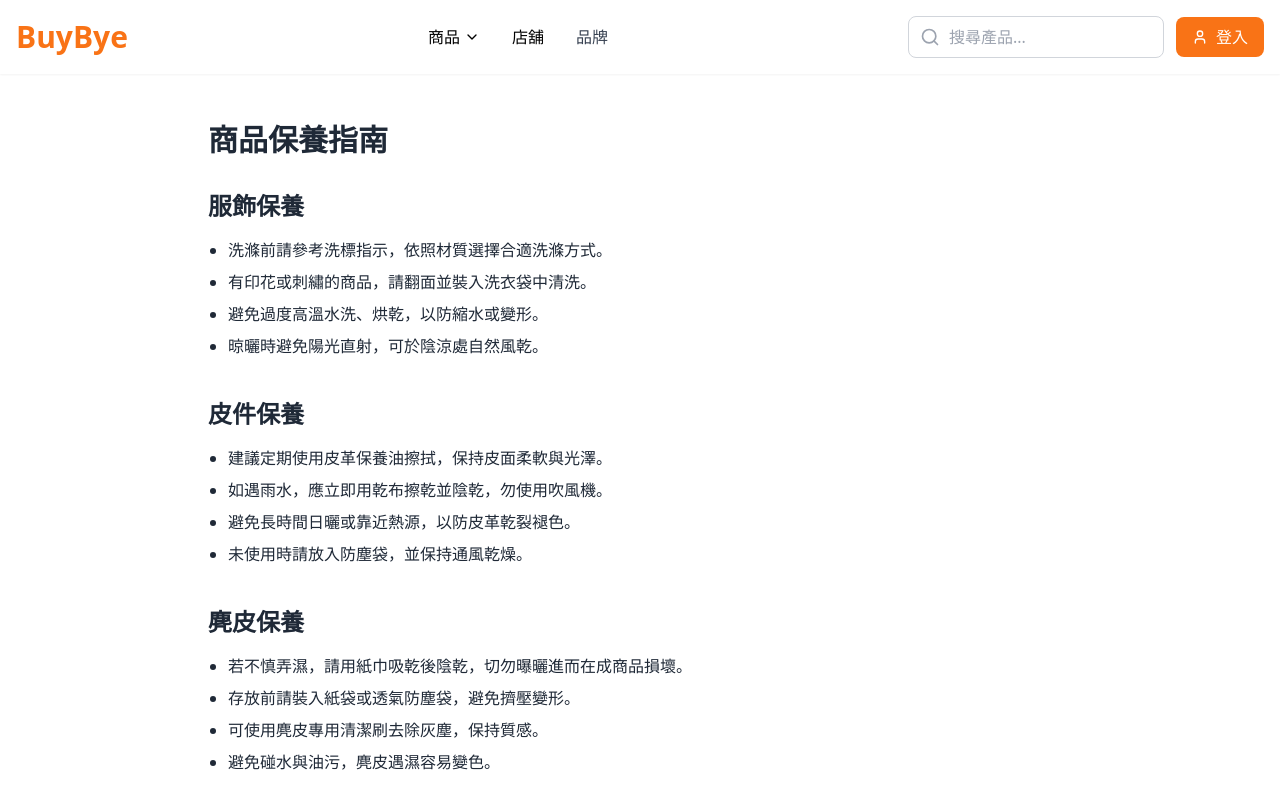
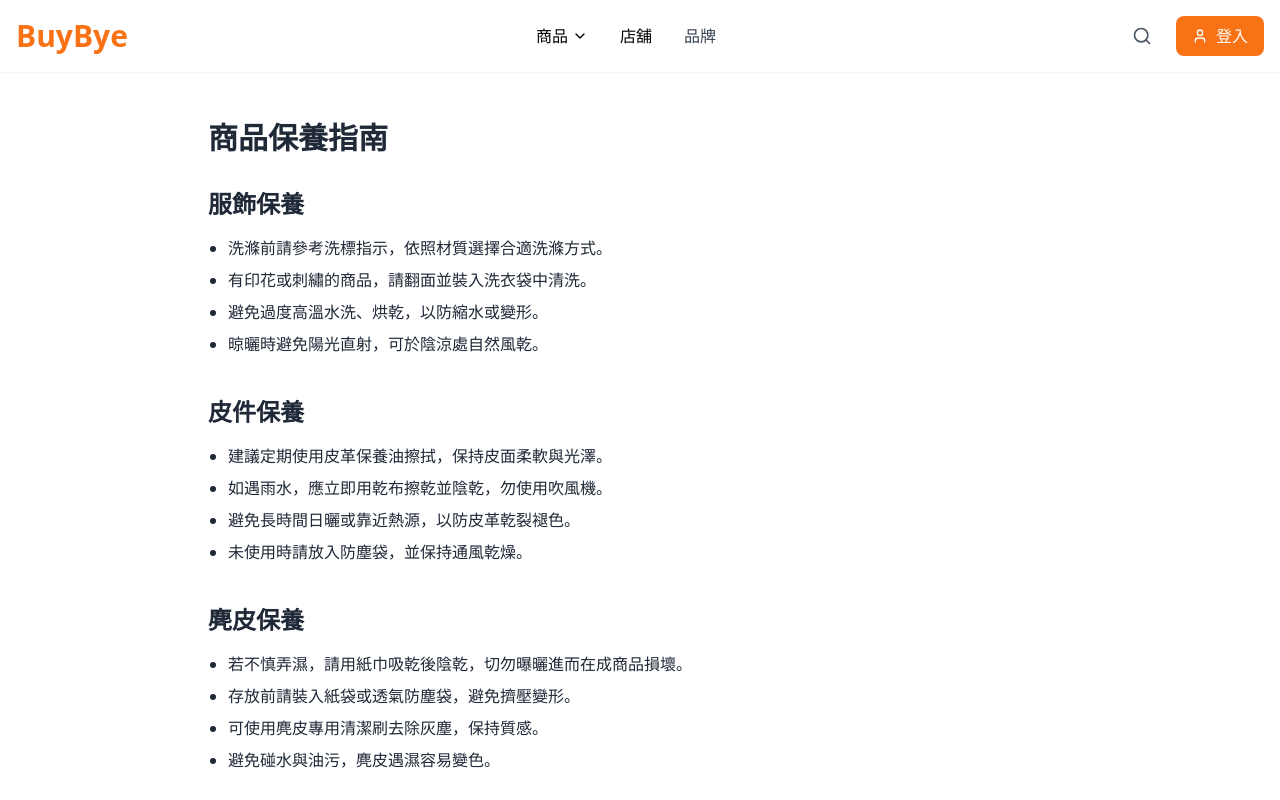
Before and after one commit to dali1756/buy_bye_frontend, a React (Vite) app: page /cares in a window 1280 px wide. Shown: the top 800 px of the page. Built offline with nearby package versions, Linux system fonts and the light colour scheme.

Commit message:
modify:update search style.

```diff
--- a/src/components/NavBar.tsx
+++ b/src/components/NavBar.tsx
@@ -1,7 +1,7 @@
 import { useAuth } from "../context/AuthContext";
 import { useNavigate, useLocation } from "react-router-dom";
-import { Search, User, ShoppingCart, ChevronDown } from "lucide-react";
-import { useState, useCallback } from "react";
+import { Search, User, ShoppingCart, ChevronDown, X } from "lucide-react";
+import { useState, useCallback, useRef, useEffect } from "react";
 import { RiShirtFill } from "react-icons/ri";
 import { FaTshirt } from "react-icons/fa";
 import { GiSleevelessJacket, GiLabCoat, GiDress, GiTie } from "react-icons/gi";
@@ -22,6 +22,25 @@ const NavBar: React.FC<NavBarProps> = ({ onSearch, onCategoryFilter }) => {
   const [isProductMenuOpen, setIsProductMenuOpen] = useState(false);
   const [selectedCategory, setSelectedCategory] = useState<keyof typeof productCategories>("MEN");
   const [searchQuery, setSearchQuery] = useState("");
+  const [isSearchOpen, setIsSearchOpen] = useState(false);
+  const searchInputRef = useRef<HTMLInputElement>(null);
+
+  useEffect(() => {
+    if (isSearchOpen && searchInputRef.current) {
+      searchInputRef.current.focus();
+    }
+  }, [isSearchOpen]);
+  useEffect(() => {
+    const handleClickOutside = (event: MouseEvent) => {
+      if (searchInputRef.current && !searchInputRef.current.parentElement?.contains(event.target as Node)) {
+        if (isSearchOpen && !searchQuery) {
+          setIsSearchOpen(false);
+        }
+      }
+    };
+    document.addEventListener('mousedown', handleClickOutside);
+    return () => document.removeEventListener('mousedown', handleClickOutside);
+  }, [isSearchOpen, searchQuery]);
   const handleLogout = () => {
     logout();
     navigate("/login");
@@ -33,7 +52,7 @@ const NavBar: React.FC<NavBarProps> = ({ onSearch, onCategoryFilter }) => {
       if (onSearch) {
         onSearch(query);
       }
-    }, 300),
+    }, 500),
     [onSearch]
   );
   const handleSearchInput = (e: React.ChangeEvent<HTMLInputElement>) => {
@@ -45,6 +64,22 @@ const NavBar: React.FC<NavBarProps> = ({ onSearch, onCategoryFilter }) => {
     e.preventDefault();
     if (onSearch) {
       onSearch(searchQuery);
+    }
+  };
+  const handleSearchIconClick = () => {
+    if (!isSearchOpen) {
+      setIsSearchOpen(true);
+    } else if (searchQuery) {
+      if (onSearch) {
+        onSearch(searchQuery);
+      }
+    }
+  };
+  const handleCloseSearch = () => {
+    setIsSearchOpen(false);
+    setSearchQuery("");
+    if (onSearch) {
+      onSearch("");
     }
   };
   const productCategories = {
@@ -121,13 +156,25 @@ const NavBar: React.FC<NavBarProps> = ({ onSearch, onCategoryFilter }) => {
             <button onClick={() => navigate("/brands")} className="text-gray-700 hover:text-orange-500 py-2">品牌</button>
           </div>
           <div className="flex items-center space-x-3">
+            {/* 搜尋功能 */}
             <div className="relative">
-              <form onSubmit={handleSearchSubmit}>
-                <input type="text" value={searchQuery} onChange={handleSearchInput} placeholder="搜尋產品..." className="w-64 pl-10 pr-4 py-2 border border-gray-300 rounded-lg focus:outline-none focus:ring-2 focus:ring-orange-500 focus:border-orange-500"/>
-                <button type="submit" className="absolute inset-y-0 left-0 pl-3 flex items-center">
-                  <Search className="h-5 w-5 text-gray-400" />
-                </button>
-              </form>
+              <div className={`flex items-center transition-all duration-300 ease-in-out ${
+                isSearchOpen ? 'w-64' : 'w-10'
+              }`}>
+                {isSearchOpen ? (
+                  <form onSubmit={handleSearchSubmit} className="w-full">
+                    <div className="relative">
+                      <input ref={searchInputRef} type="text" value={searchQuery} onChange={handleSearchInput} placeholder="搜尋產品..." className="w-full pl-10 pr-10 py-2 border border-gray-300 rounded-lg focus:outline-none focus:ring-2 focus:ring-orange-500 focus:border-orange-500 transition-all duration-200"/>
+                      <button type="button" onClick={handleSearchIconClick} className="absolute inset-y-0 left-0 pl-3 flex items-center hover:text-orange-500 transition-colors"><Search className="h-5 w-5 text-gray-400" /></button>
+                      {searchQuery && (
+                        <button type="button" onClick={handleCloseSearch} className="absolute inset-y-0 right-0 pr-3 flex items-center hover:text-orange-500 transition-colors"><X className="h-4 w-4 text-gray-400" /></button>
+                      )}
+                    </div>
+                  </form>
+                ) : (
+                  <button onClick={handleSearchIconClick} className="p-2 text-gray-600 hover:text-orange-500 rounded-full hover:bg-orange-50 transition-all duration-200"><Search className="h-5 w-5" /></button>
+                )}
+              </div>
             </div>
             {isAuthenticated ? (
               <>
```
